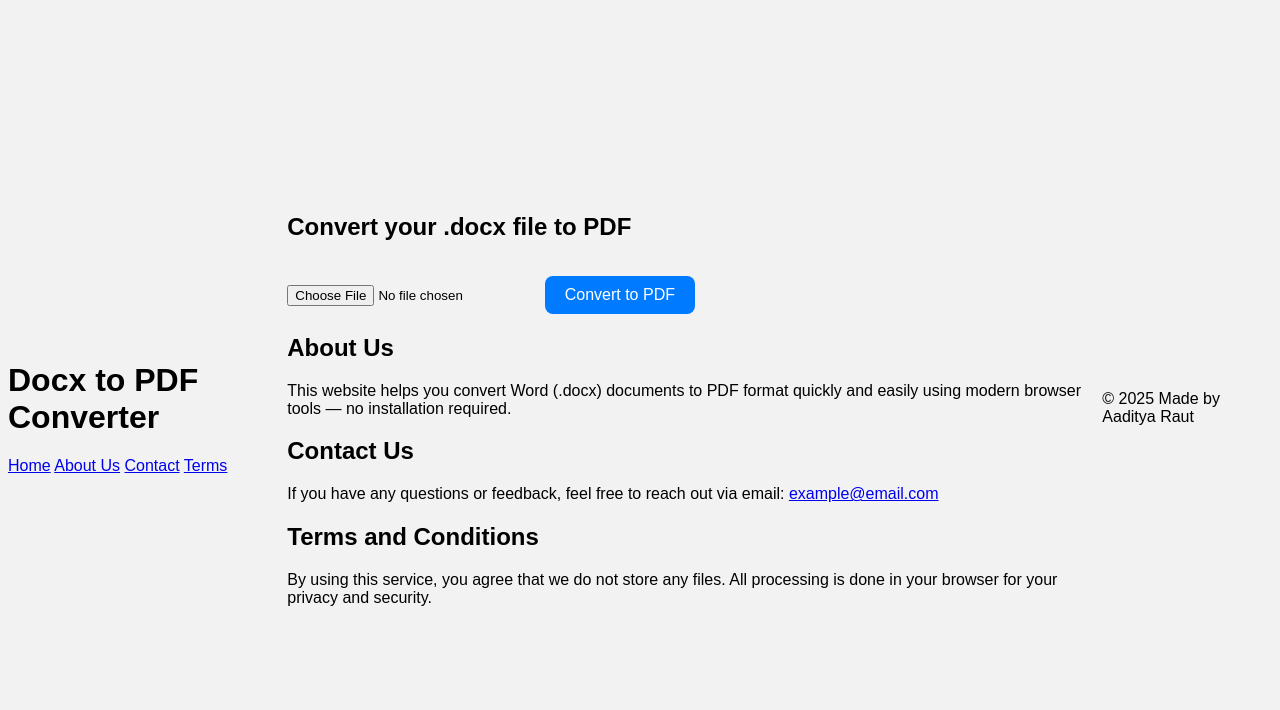
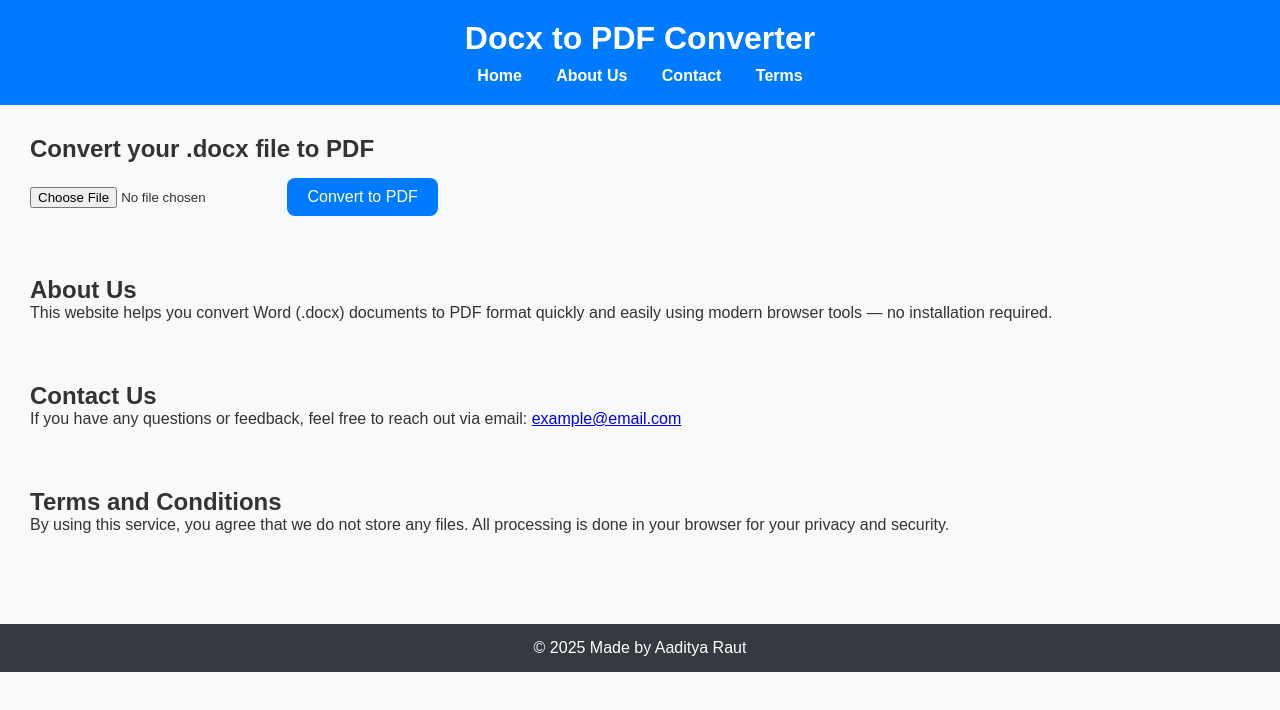
Before and after one commit to hihvtyujj/Document-, a plain HTML site: page index.html in a window 1280 px wide. Drawn offline with nearby package versions, Linux system fonts and the light colour scheme.

Commit message:
Update style.css

```diff
--- a/style.css
+++ b/style.css
@@ -1,18 +1,43 @@
+* {
+  margin: 0;
+  padding: 0;
+  box-sizing: border-box;
+}
+
 body {
   font-family: Arial, sans-serif;
-  background: #f2f2f2;
-  display: flex;
-  justify-content: center;
-  align-items: center;
-  height: 100vh;
+  background: #f8f9fa;
+  color: #333;
 }
 
-.container {
-  background: white;
+header {
+  background: #007bff;
+  color: white;
+  padding: 20px;
+  text-align: center;
+}
+
+nav {
+  margin-top: 10px;
+}
+
+nav a {
+  color: white;
+  margin: 0 15px;
+  text-decoration: none;
+  font-weight: bold;
+}
+
+nav a:hover {
+  text-decoration: underline;
+}
+
+main {
   padding: 30px;
-  border-radius: 15px;
-  box-shadow: 0 0 10px rgba(0, 0, 0, 0.1);
-  text-align: center;
+}
+
+.section {
+  margin-bottom: 60px;
 }
 
 button {
@@ -29,3 +54,13 @@ button {
 button:hover {
   background: #0056b3;
 }
+
+footer {
+  background: #343a40;
+  color: white;
+  text-align: center;
+  padding: 15px;
+  position: relative;
+  bottom: 0;
+  width: 100%;
+}
```
